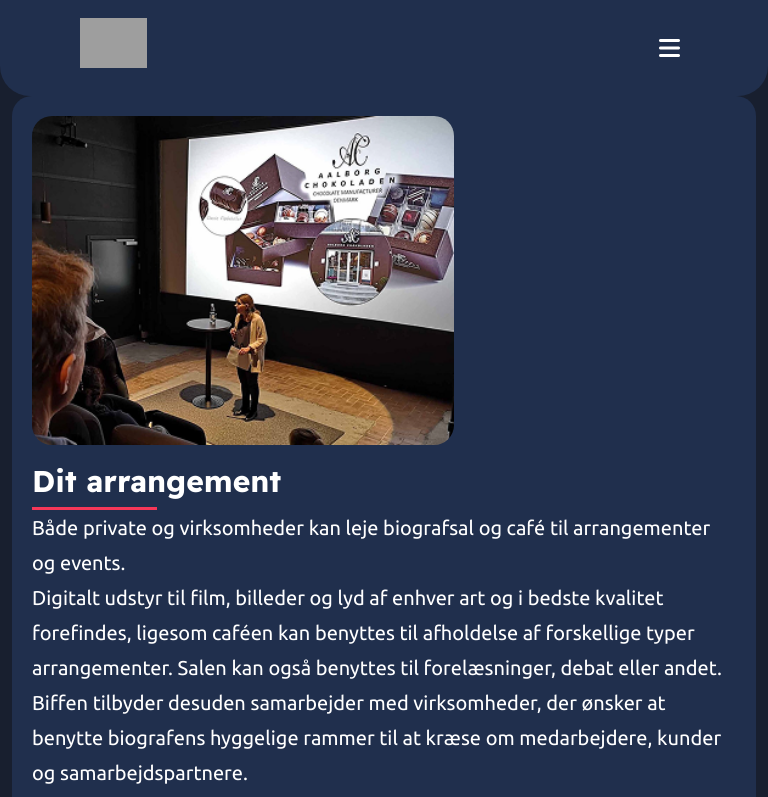
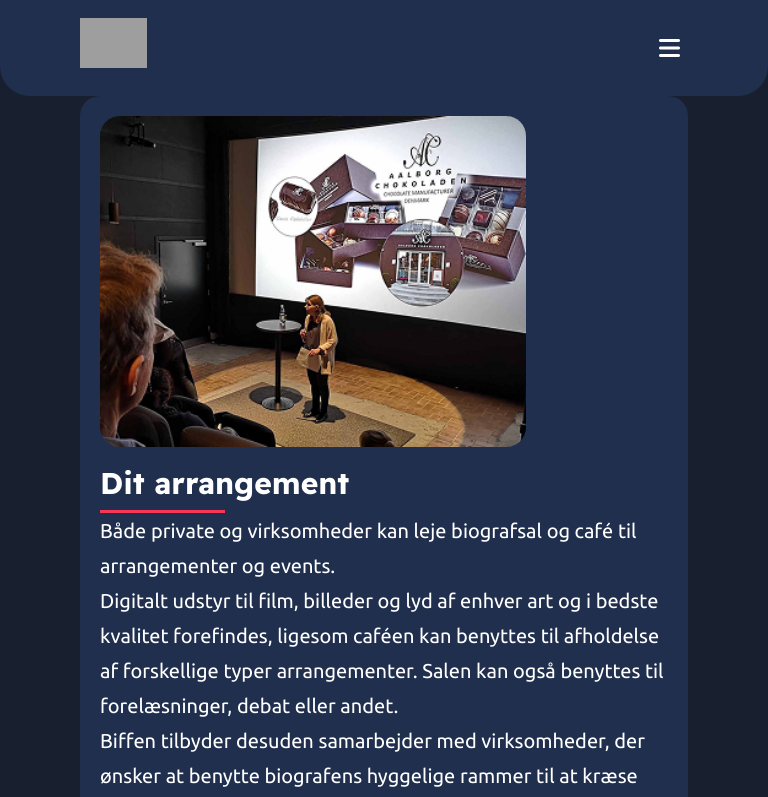
Before and after one commit to rasmussoender/MMD4-Biffen, a Nuxt app: page /book-en-sal in a window 768 px wide. Shown: the top 797 px of the page. Built offline with nearby package versions, Linux system fonts and the light colour scheme; grey boxes are pictures that could not be loaded.

Commit message:
justering

```diff
--- a/pages/book-en-sal.vue
+++ b/pages/book-en-sal.vue
@@ -216,8 +216,11 @@ h1,h2,h3,h4,h5,h6{
 }
 
 @media (min-width: 768px) and (max-width:1200px){
+  main{
+    padding: 0 var(--space-container);
+  }
   .introEvents img, .birthdayimg{
-    width: 60%;
+    width: 75%;
   }
 
 
```
